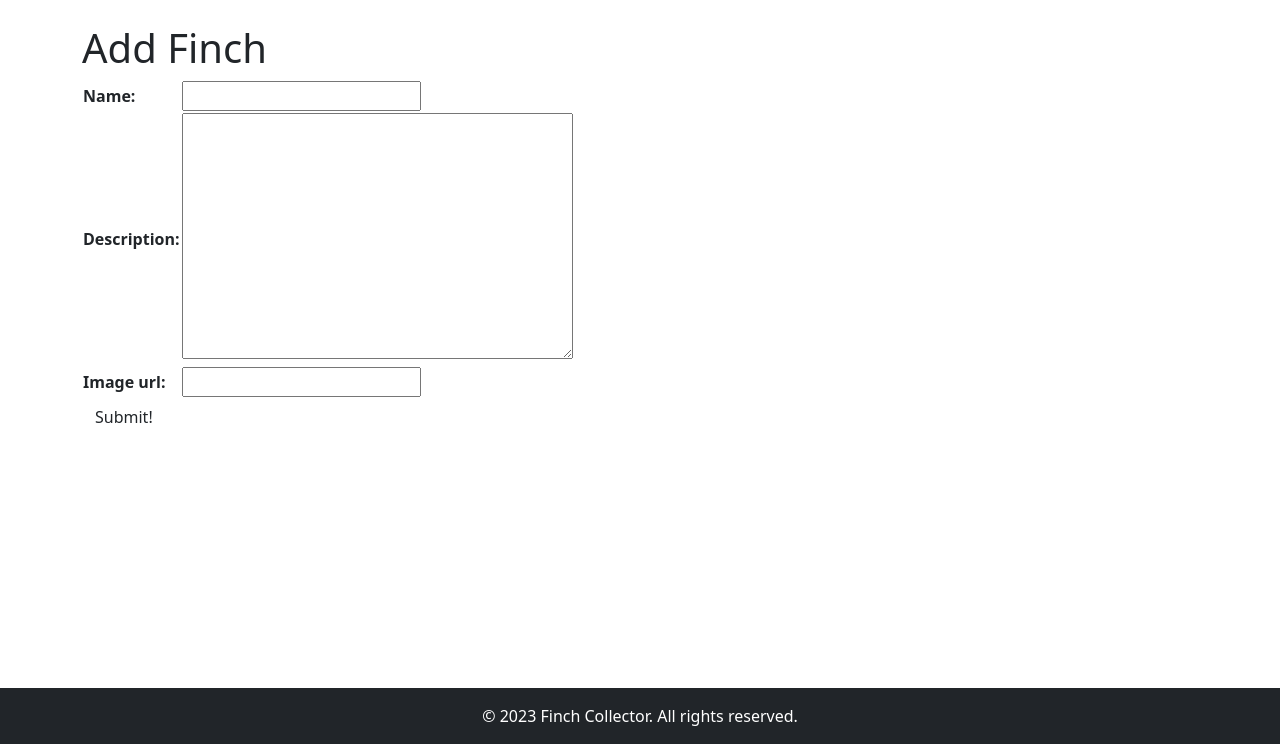
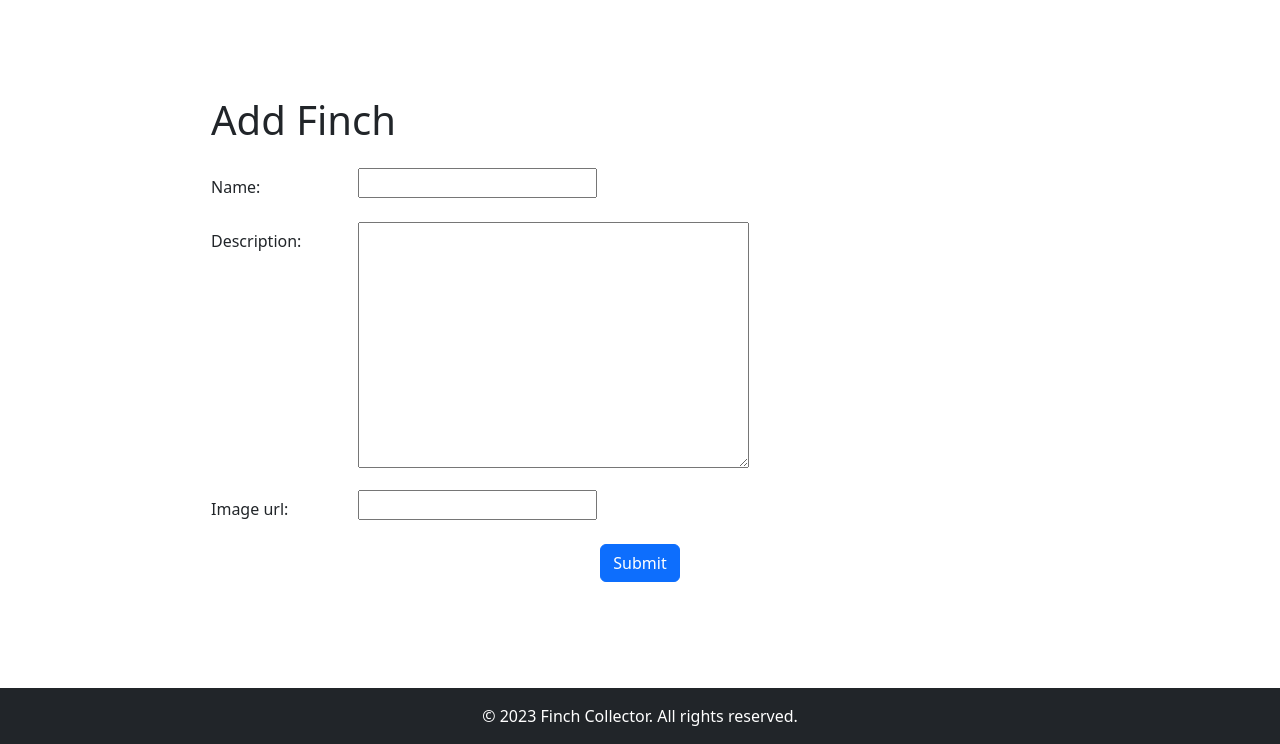
Before and after one commit to whuang214/finch-collector, a Django app: page /finches/create/ in a window 1280 px wide. Shown: the part 56-800 px from the top of the page. Run offline with Django 3.2, Linux system fonts and the light colour scheme.

Commit message:
fix form styles

```diff
--- a/main_app/templates/finches/index.html
+++ b/main_app/templates/finches/index.html
@@ -24,8 +24,6 @@
           <a href="{% url 'finch_detail' finch.id %}" class="btn btn-primary"
             >Learn More</a
           >
-          <a href="{% url 'finches_update' finch.id %}">Edit</a>
-          <a href="{% url 'finches_delete' finch.id %}">Delete</a>
         </div>
       </div>
     </div>
--- a/main_app/templates/main_app/finch_form.html
+++ b/main_app/templates/main_app/finch_form.html
@@ -1,16 +1,34 @@
 {% extends 'base.html' %} {% block content %}
 
-<h1>Add Finch</h1>
+<div class="container mt-5">
+  <div class="row">
+    <div class="col-md-10 offset-md-1">
+      <div class="p-4 rounded">
+        {% if not object %}
+        <h1 class="mb-4">Add Finch</h1>
+        {% else %}
+        <h4 class="mb-4">Editing {{ object.name }}</h4>
+        {% endif %}
 
-<!-- Leaving the action empty makes the form post to the same url used to display it -->
-<form action="" method="POST">
-  <!-- Django requires the following for security purposes -->
-  {% csrf_token %}
-  <table>
-    <!-- Render the inputs inside of <tr>s & <td>s -->
-    {{ form.as_table }}
-  </table>
-  <input type="submit" value="Submit!" class="btn" />
-</form>
+        <form action="" method="POST">
+          {% csrf_token %} {% for field in form %}
+          <div class="mb-3 row">
+            <label
+              for="{{ field.id_for_label }}"
+              class="col-sm-2 col-form-label"
+              >{{ field.label_tag }}</label
+            >
+            <div class="col-sm-10">{{ field }}</div>
+          </div>
+          {% endfor %}
+
+          <div class="text-center">
+            <button type="submit" class="btn btn-primary">Submit</button>
+          </div>
+        </form>
+      </div>
+    </div>
+  </div>
+</div>
 
 {% endblock %}
```
Also changed, not shown: main_app/templates/finches/detail.html (+8 -0 lines).
